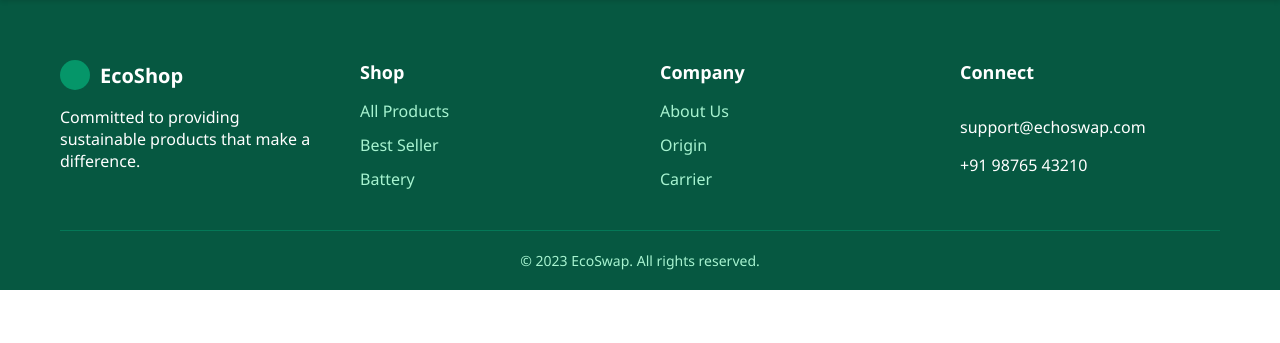
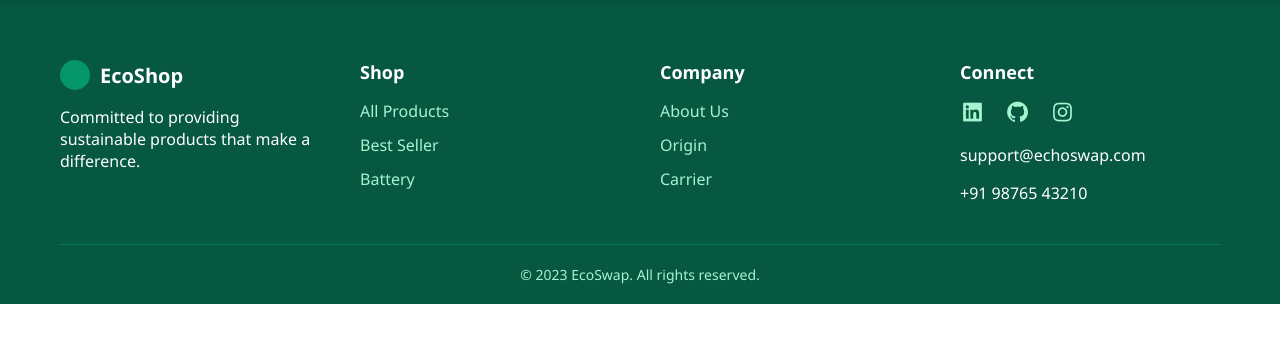
Before and after one commit to Keerthivasan-s-j/Design-Project-2, a Django app: page /about/ in a window 1280 px wide. Shown: the part 86-429 px from the top of the page. Run offline with Django 5.2, Linux system fonts and the light colour scheme.

Commit message:
refacor: add icon to footer

```diff
--- a/baas/static/css/landingpage.css
+++ b/baas/static/css/landingpage.css
@@ -293,6 +293,16 @@ footer {
     color: white;
 }
 
+.social-links{
+    display: flex;
+    gap: 20px;
+}
+
+.social-links i {
+    font-size: 25px;
+    color: #a7f3d0;
+}
+
 .footer-bottom {
     text-align: center;
     padding: 20px;
--- a/baas/template/main/about.html
+++ b/baas/template/main/about.html
@@ -1 +1,10 @@
 {% extends 'main/base.html' %}
+
+{% block title %}About{% endblock %}
+
+{% load static %}
+
+{% block css %}
+<link rel="stylesheet" href="{% static 'css/landingpage.css' %}">
+<link rel="stylesheet" href="{% static 'css/about.css' %}">
+{% endblock %}
--- a/baas/template/main/base.html
+++ b/baas/template/main/base.html
@@ -76,7 +76,9 @@
                 <div class="footer-column">
                     <h3>Connect</h3>
                     <div class="social-links">
-
+                        <a href="#"><i class='bx bxl-linkedin-square'></i></a>
+                        <a href="#"><i class='bx bxl-github'></i></a>
+                        <a href="#"><i class='bx bxl-instagram'></i></a>
                     </div>
                     <p>support@echoswap.com</p>
                     <p>+91 98765 43210</p>
```
Also changed, not shown: baas/static/css/about.css (added).
